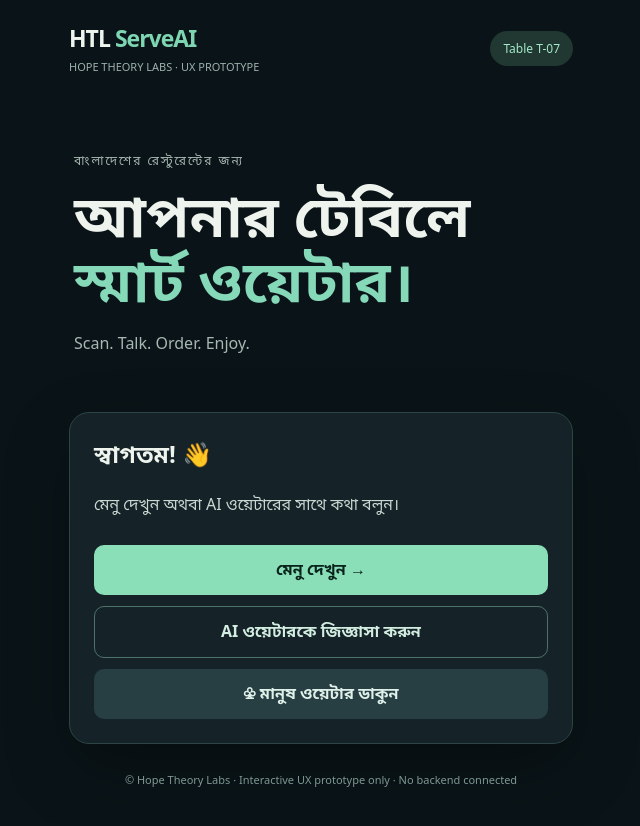
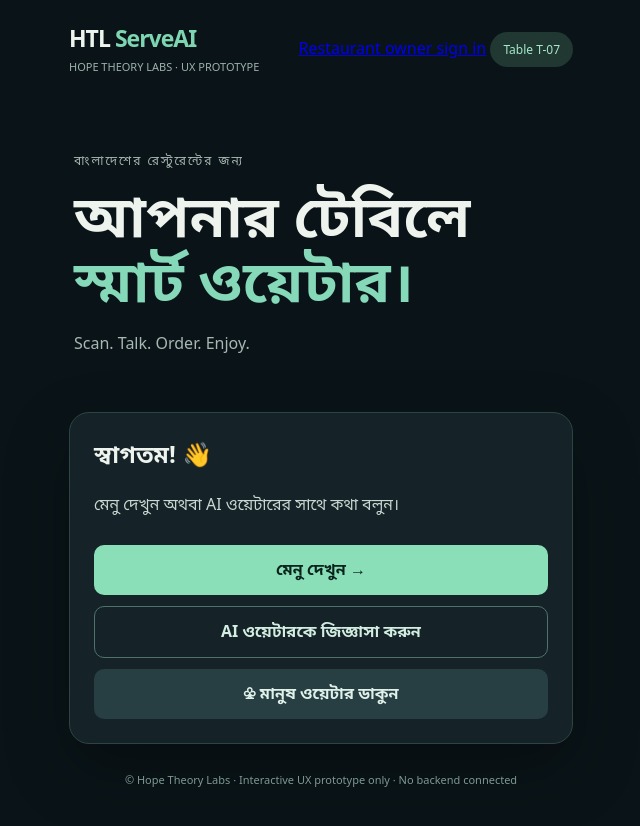
Before and after one commit to FahadIbrahim93/Htl-ServeAI, a Next.js app in the folder apps/web/: page / in a window 1280 px wide. Shown: the top 826 px of the page, without its empty margins (319-959 px from the left). Built offline with nearby package versions, Linux system fonts and the light colour scheme.

Commit message:
feat(auth): link guest prototype to owner login

```diff
--- a/apps/web/src/app/page.tsx
+++ b/apps/web/src/app/page.tsx
@@ -5,7 +5,7 @@ type Step='welcome'|'menu'|'chat'|'cart'|'confirm'|'tracking';
 export default function Home(){const [step,setStep]=useState<Step>('welcome');const [cart,setCart]=useState<CartLine[]>([]);const [input,setInput]=useState('');const [messages,setMessages]=useState<string[]>(['আসসালামু আলাইকুম! আপনার বাজেট অনুযায়ী খাবার সাজেস্ট করতে পারি।']);const [handoff,setHandoff]=useState(false);const [status,setStatus]=useState('confirmed');const charges=priceCart(cart,0,0,0);
 const add=(id:string,qty=1)=>{const item=items.find(x=>x.id===id)!;setCart(prev=>{const old=prev.find(x=>x.id===id);return old?prev.map(x=>x.id===id?{...x,qty:x.qty+qty}:x):[...prev,{...item,qty}]})};
 const recommend=()=>{add('biryani',2);add('borhani',2);setMessages(p=>[...p,'AI ডেমো: ২টি বিরিয়ানি ও ২টি বোরহানি, খাবারের মোট ৳৫৬০। কার্ট রিভিউ করুন।'])};
-return <main><header><div><strong>HTL <span>ServeAI</span></strong><small>HOPE THEORY LABS · UX PROTOTYPE</small></div><span className="pill">Table T-07</span></header><section className="hero"><p className="eyebrow">বাংলাদেশের রেস্টুরেন্টের জন্য</p><h1>আপনার টেবিলে<br/><em>স্মার্ট ওয়েটার।</em></h1><p>Scan. Talk. Order. Enjoy.</p></section><section className="panel">{step==='welcome'&&<><h2>স্বাগতম! 👋</h2><p>মেনু দেখুন অথবা AI ওয়েটারের সাথে কথা বলুন।</p><button onClick={()=>setStep('menu')}>মেনু দেখুন →</button><button className="outline" onClick={()=>setStep('chat')}>AI ওয়েটারকে জিজ্ঞাসা করুন</button></>}
+return <main><header><div><strong>HTL <span>ServeAI</span></strong><small>HOPE THEORY LABS · UX PROTOTYPE</small></div><div><a href="/login">Restaurant owner sign in</a> <span className="pill">Table T-07</span></div></header><section className="hero"><p className="eyebrow">বাংলাদেশের রেস্টুরেন্টের জন্য</p><h1>আপনার টেবিলে<br/><em>স্মার্ট ওয়েটার।</em></h1><p>Scan. Talk. Order. Enjoy.</p></section><section className="panel">{step==='welcome'&&<><h2>স্বাগতম! 👋</h2><p>মেনু দেখুন অথবা AI ওয়েটারের সাথে কথা বলুন।</p><button onClick={()=>setStep('menu')}>মেনু দেখুন →</button><button className="outline" onClick={()=>setStep('chat')}>AI ওয়েটারকে জিজ্ঞাসা করুন</button></>}
 {step==='menu'&&<><h2>আজকের মেনু</h2>{items.map(x=><div className="line" key={x.id}><div><b>{x.name}</b><small>{taka(x.unitMinor)}</small></div><button className="small" onClick={()=>add(x.id)}>+ যোগ করুন</button></div>)}<button onClick={()=>setStep('cart')}>কার্ট দেখুন ({cart.reduce((a,b)=>a+b.qty,0)})</button><button className="outline" onClick={()=>setStep('chat')}>AI পরামর্শ</button></>}
 {step==='chat'&&<><h2>AI ওয়েটার · ডেমো</h2><div className="chat">{messages.map((m,i)=><p key={i}>{m}</p>)}</div><div className="line"><input value={input} onChange={e=>setInput(e.target.value)} placeholder="৬০০ টাকার মধ্যে দুইজনের খাবার"/><button className="small" onClick={()=>{if(input.trim()){setMessages(p=>[...p,`আপনি: ${input}`,'ডেমো উত্তর: নিচের বাজেট কম্বোটি চেষ্টা করুন।']);setInput('')}}}>পাঠান</button></div><button onClick={recommend}>৳৬০০ বাজেট কম্বো যোগ করুন</button><button className="outline" onClick={()=>setStep('cart')}>কার্ট দেখুন</button></>}
 {step==='cart'&&<><h2>আপনার কার্ট</h2>{cart.length===0&&<p>কার্ট খালি।</p>}{cart.map(x=><div className="line" key={x.id}><div><b>{x.name}</b><small>{x.qty} × {taka(x.unitMinor)}</small></div><div className="quantity"><button onClick={()=>setCart(p=>p.map(v=>v.id===x.id?{...v,qty:v.qty-1}:v).filter(v=>v.qty>0))}>−</button><span>{x.qty}</span><button onClick={()=>add(x.id)}>+</button></div></div>)}<div className="summary"><div>Subtotal <b>{taka(charges.subtotalMinor)}</b></div><div>VAT (demo 0%) <b>{taka(charges.vatMinor)}</b></div><div>Service (demo 0%) <b>{taka(charges.serviceMinor)}</b></div><div className="total">Total <b>{taka(charges.totalMinor)}</b></div></div><p className="note">Production rates are configured per branch and calculated server-side.</p><button disabled={!cart.length} onClick={()=>setStep('confirm')}>অর্ডার রিভিউ করুন</button><button className="outline" onClick={()=>setStep('menu')}>আরও খাবার যোগ করুন</button></>}
```
